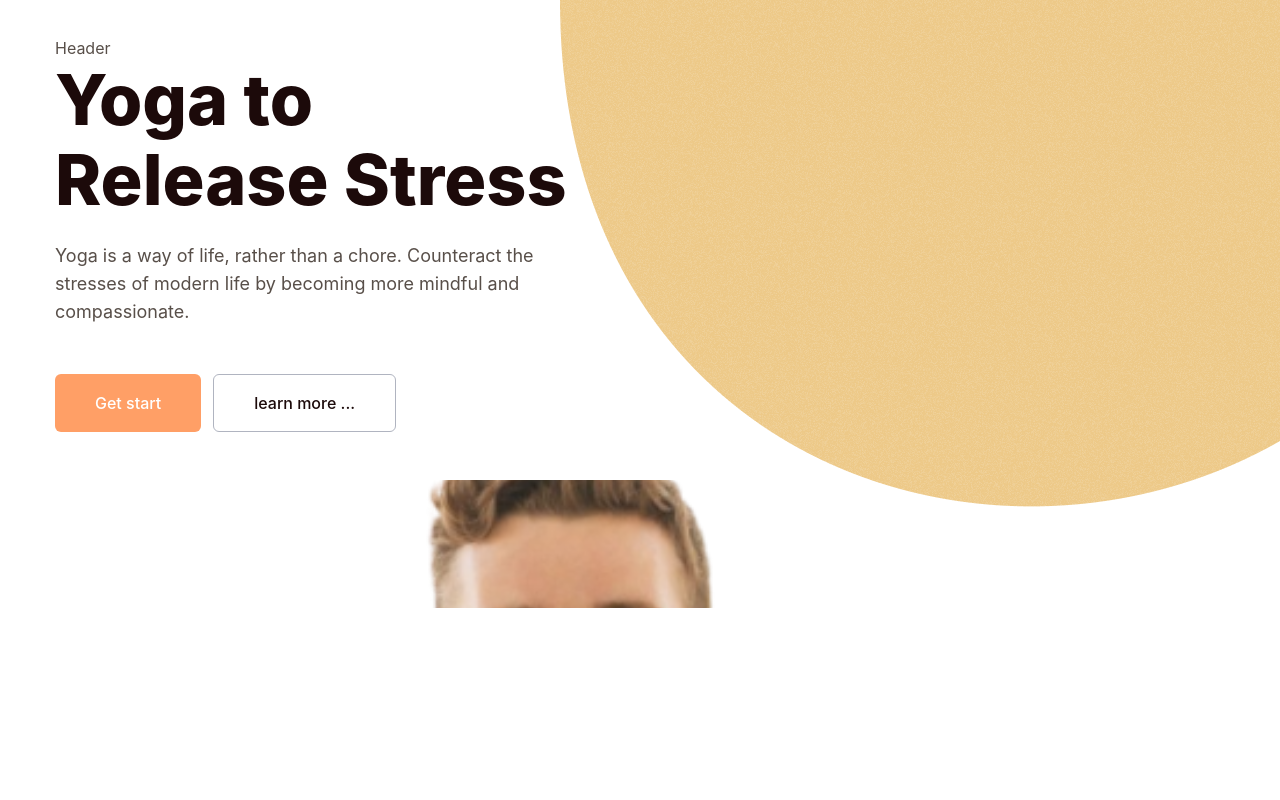
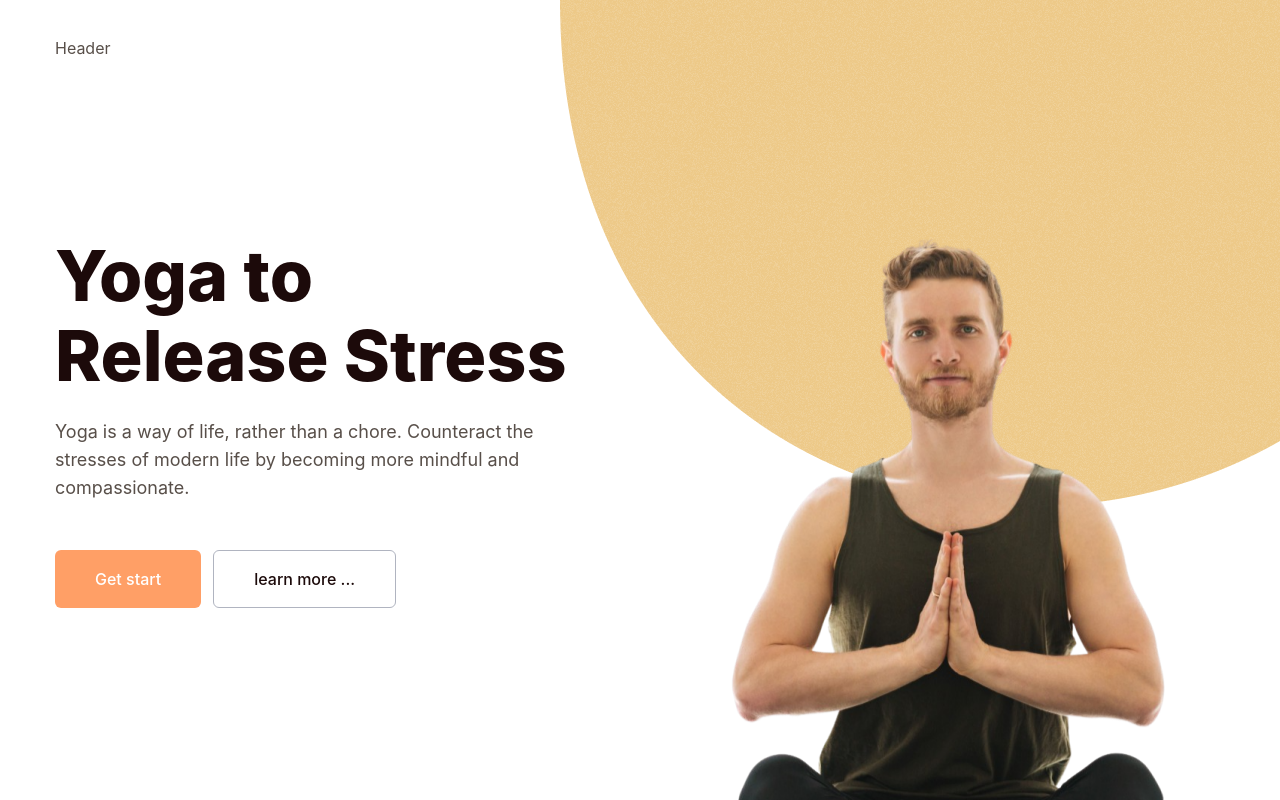
Before and after one commit to Mohsen-Yavari/youga-react-animation, a React (Create React App) app: page / in a window 1280 px wide. Shown: the top 800 px of the page. Built offline with nearby package versions, Linux system fonts and the light colour scheme.

Commit message:
hero section finished

```diff
--- a/src/App.js
+++ b/src/App.js
@@ -4,6 +4,7 @@ function App() {
   return (
     <div className="overflow-hidden">
       <Hero />
+      <div className="h-[2000px]"></div>
     </div>
   );
 }
--- a/src/components/Hero.js
+++ b/src/components/Hero.js
@@ -17,8 +17,9 @@ const Hero = () => {
     <div className="container mx-auto">
         {/* header */}
         <Header />
-        <div>
-            <div>
+        <div className="flex flex-col items-center
+        lg:flex-row lg:items-start pt-32">
+            <div className="flex-1 lg:mt-12">
                 <h1 className="h1 mb-3 lg:mb-[22px]">
                 Yoga to <br /> Release Stress
                 </h1>
@@ -37,16 +38,19 @@ const Hero = () => {
                 </div>
             </div>
             {/* img */}
-            <Parallax
-                  className='w-full h-full p-28 lg:p-16'
-                  bgImage={Image}
-                  bgImageAlt='guy'
-                  strength={200}
-                ></Parallax>
-            <div>
-                <div>
-                    <div>
 
+            <div className="w-full bg-circle bg-cover
+            lg:bg-none lg:w-auto ">
+                <div className=" flex-1 flex justify-center
+                lg:justify-end">
+                    <div className="w-[234-px] h-[234px] lg:w-[504px]
+                    lg:h-[744px] lg:mt-0">
+                    <Parallax
+                    className='w-full h-full p-28 lg:p-16'
+                    bgImage={Image}
+                    bgImageAlt='guy'
+                    strength={200}
+                    ></Parallax>
                     </div>
                 </div>
             </div>
```
